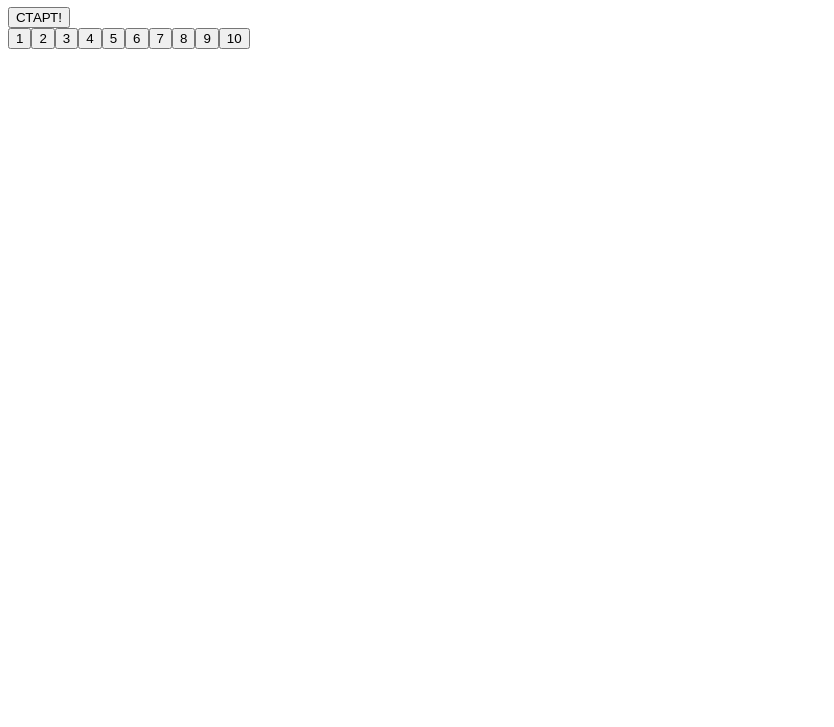
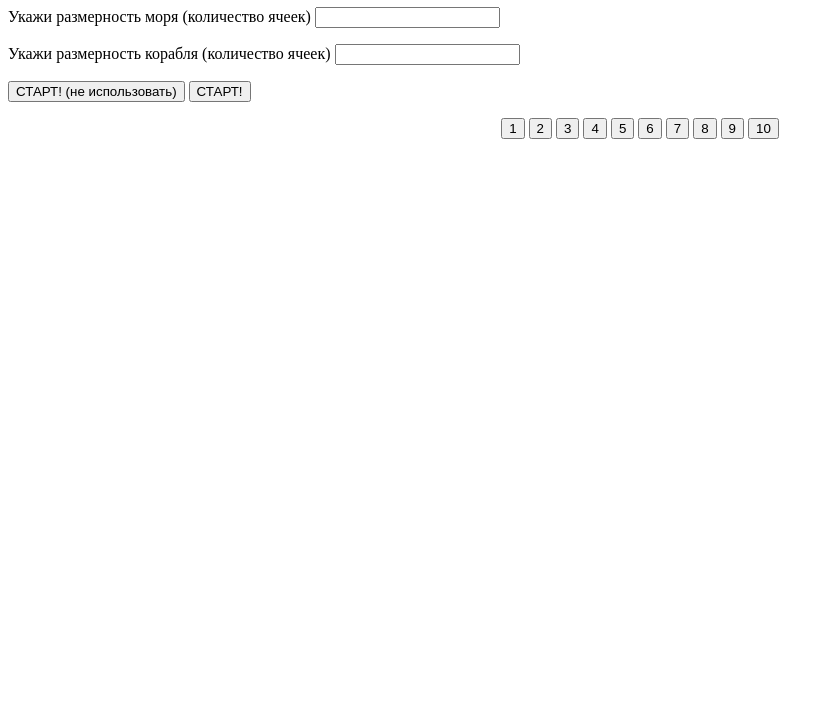
Before and after one commit to BelArtCom/battleship, a website built with webpack: page src/index.html in a window 1280 px wide. Shown: the part 73-800 px from the top of the page, without its empty margins (0-834 px from the left). Built offline with nearby package versions, Linux system fonts and the light colour scheme.

Commit message:
add form add refactor

```diff
--- a/public/main.css
+++ b/public/main.css
@@ -1,3 +1,4 @@
 .controls {
   display: flex;
+  justify-content: center;
 }
--- a/src/index.html
+++ b/src/index.html
@@ -2,23 +2,49 @@
 <html lang="ru">
   <head>
     <title>Морской бой!</title>
-	<link rel="stylesheet" href="/main.css">
+    <link rel="stylesheet" href="/main.css" />
     <meta charset="utf-8" />
   </head>
   <body>
     <h1>Играй в "Морской бой"!</h1>
-    <button id="startButton">СТАРТ!</button>
-	<div class="controls">
-		<button type="button" class="controls_cell">1</button>
-		<button type="button" class="controls_cell">2</button>
-		<button type="button" class="controls_cell">3</button>
-		<button type="button" class="controls_cell">4</button>
-		<button type="button" class="controls_cell">5</button>
-		<button type="button" class="controls_cell">6</button>
-		<button type="button" class="controls_cell">7</button>
-		<button type="button" class="controls_cell">8</button>
-		<button type="button" class="controls_cell">9</button>
-		<button type="button" class="controls_cell">10</button>
-	</div>
+    <form action="javascript:;" onsubmit="getCellsNumber(this)" id="idForm" name="nameForm">
+      <p>
+        <label for="seaCellsNumber"
+          >Укажи размерность моря (количество ячеек)</label
+        >
+        <input id="seaCellsNumber" type="text" name="seaCellsNumber" />
+      </p>
+      <p>
+        <label for="shipCellsNumber"
+          >Укажи размерность корабля (количество ячеек)</label
+        >
+        <input id="shipCellsNumber" type="text" name="shipCellsNumber" />
+      </p>
+      <p>
+        <button id="startButton" type="submit" value="СТАРТ!">
+          СТАРТ! (не использовать)
+        </button>
+        <input value="СТАРТ!" type="submit" />
+      </p>
+    </form>
+
+    <!-- <form>
+      <button id="startButton">СТАРТ!</button>
+    </form> -->
+
+    <div class="controls">
+      <form>
+        <button type="submit" class="controls_cell">1</button>
+        <button type="submit" class="controls_cell">2</button>
+        <button type="submit" class="controls_cell">3</button>
+        <button type="submit" class="controls_cell">4</button>
+        <button type="submit" class="controls_cell">5</button>
+        <button type="submit" class="controls_cell">6</button>
+        <button type="submit" class="controls_cell">7</button>
+        <button type="submit" class="controls_cell">8</button>
+        <button type="submit" class="controls_cell">9</button>
+        <button type="submit" class="controls_cell">10</button>
+      </form>
+    </div>
   </body>
 </html>
--- a/src/index.js
+++ b/src/index.js
@@ -1,14 +1,19 @@
+import { getRandomInt } from "./utils.js";
+
 document.getElementById("startButton").addEventListener("click", myFunction);
 
-function calculateWorkingRange(max) {
-  let rand = Math.random() * (max + 1) + 1;
-  return Math.floor(rand);
+function getCellsNumber(theForm) {
+  console.log(
+    `Введены значения: ${theForm.seaCellsNumber.value}, ${theForm.shipCellsNumber.value}.`
+  );
 }
+
+window.getCellsNumber = getCellsNumber;
 
 function myFunction() {
   const SEA_CELLS_NUMBER = 10;
   const SHIP_CELLS_NUMBER = 5;
-  const start = calculateWorkingRange(SEA_CELLS_NUMBER - SHIP_CELLS_NUMBER);
+  const start = getRandomInt(SEA_CELLS_NUMBER - SHIP_CELLS_NUMBER);
   console.log("start = " + start);
   const locationList = Array.from(
     { length: SHIP_CELLS_NUMBER },
--- /dev/null
+++ b/src/utils.js
@@ -0,0 +1,4 @@
+export function getRandomInt(max) {
+  let rand = Math.random() * (max + 1) + 1;
+  return Math.floor(rand);
+}
```
